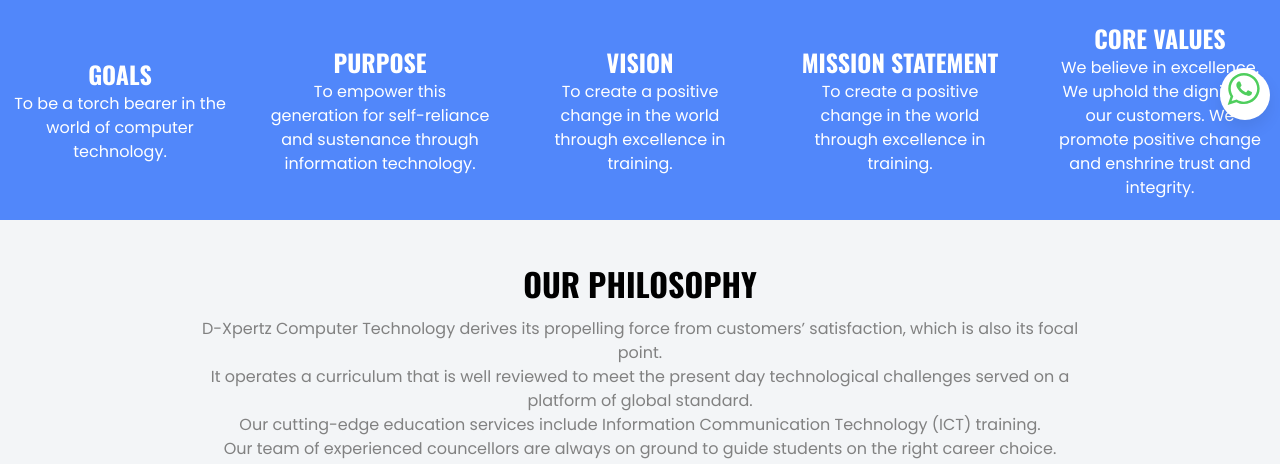
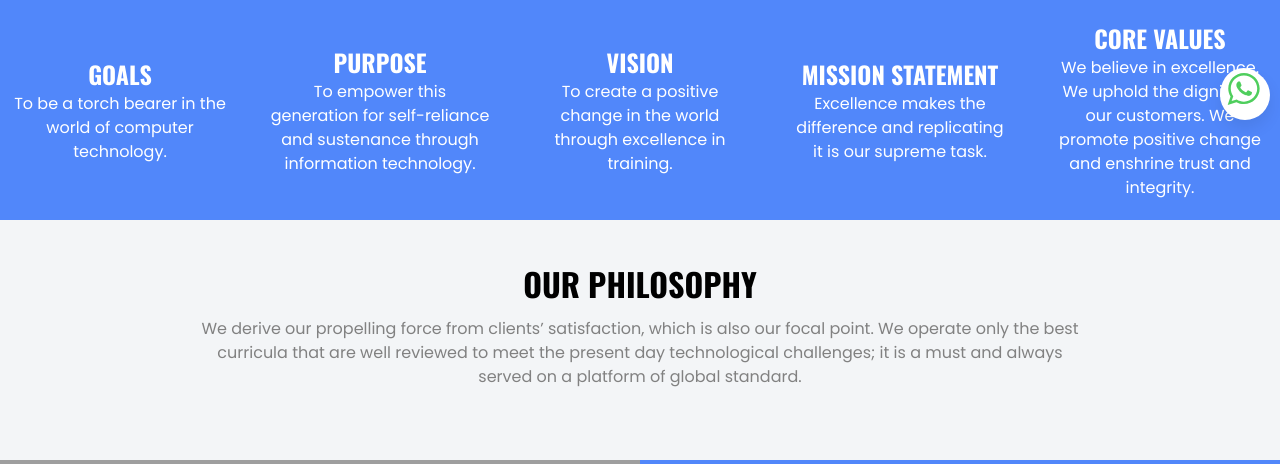
Before and after one commit to austinogiza/newdxpertz, a Django app: page /about/ in a window 1280 px wide. Shown: the part 600-1064 px from the top of the page. Run offline with Django 3.2, Linux system fonts and the light colour scheme; some libraries are stand-ins or nearby versions; grey boxes are pictures that could not be loaded.

Commit message:
about section

```diff
--- a/templates/about.html
+++ b/templates/about.html
@@ -18,7 +18,7 @@
     <div class="profile" >
         <h1>
             PURPOSE</h1>
-        <p>To empower this generation for self-reliance and sustenance through information technology.</p>
+        <p>To empower this generation for self-reliance and sustenance through information technology.        </p>
     </div>
     <div class="profile">
         <h1>
@@ -28,12 +28,15 @@
     <div class="profile">
         <h1>
             MISSION STATEMENT</h1>
-        <p>To create a positive change in the world through excellence in training.</p>
+        <p>Excellence makes the difference and replicating it is our supreme task.</p>
     </div>
     <div class="profile">
         <h1>
             CORE VALUES</h1>
-        <p>We believe in excellence. We uphold the dignity of our customers. We promote positive change and enshrine trust and integrity.</p>
+        <p>We believe in excellence.
+            We uphold the dignity of our customers.
+            We promote positive change and enshrine trust and integrity.
+            </p>
     </div>
 </section>
 
@@ -48,8 +51,7 @@
         </div>
 
         <div class="writeup" >
-            <p>D-Xpertz Computer Technology derives its propelling force from customers’ satisfaction, which is also its focal point. <br> It operates a curriculum that is well reviewed to meet the present day technological challenges served on a platform
-                of global standard. <br> Our cutting-edge education services include Information Communication Technology (ICT) training. <br> Our team of experienced councellors are always on ground to guide students on the right career choice.
+            <p>We derive our propelling force from clients’ satisfaction, which is also our focal point. We operate only the best curricula that are well reviewed to meet the present day technological challenges; it is a must and always served on a platform of global standard.
             </p>
         </div>
     </div>
```
Also changed, not shown: requirements.txt (added, +22 -0 lines), dx.db.
